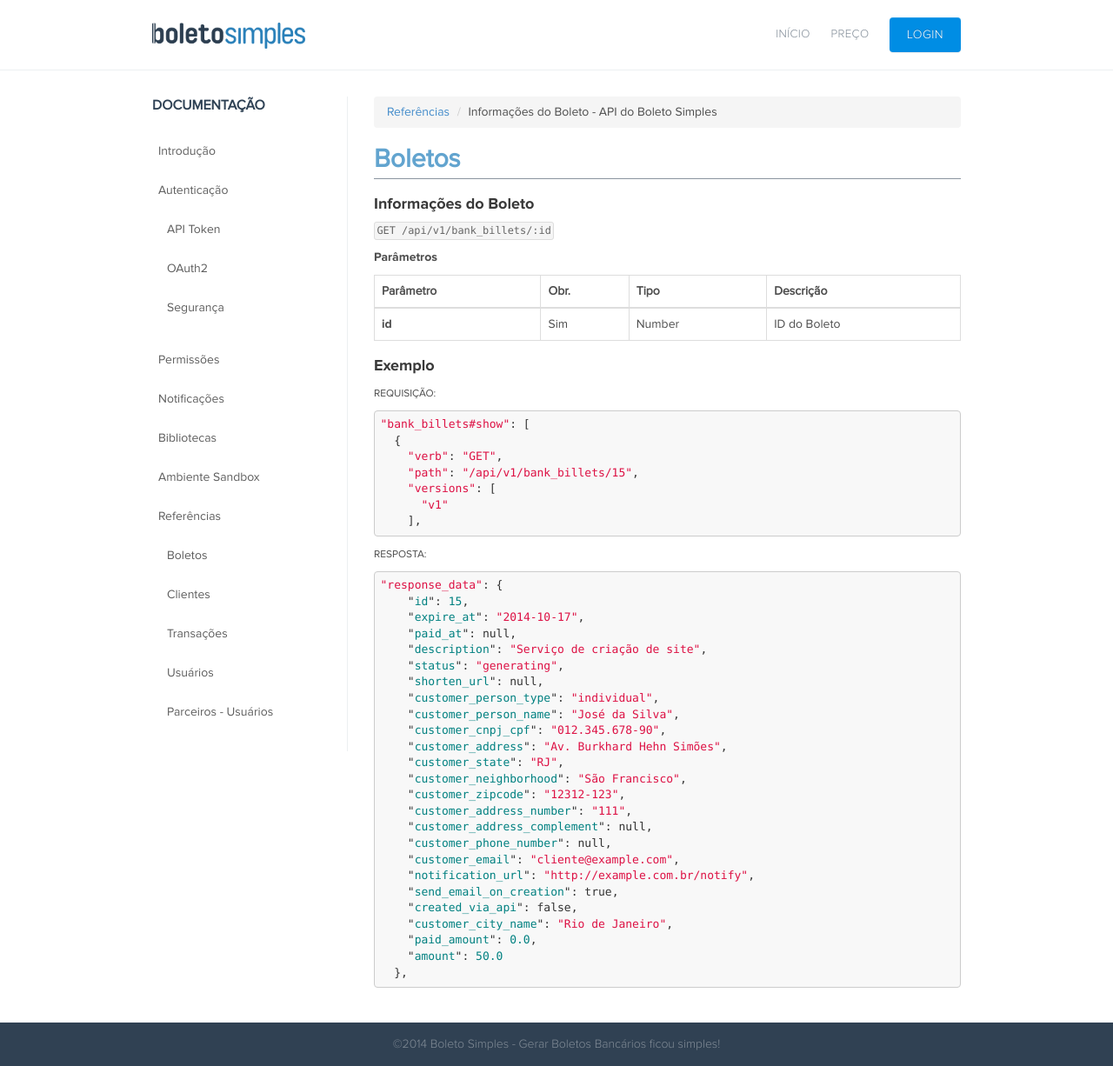
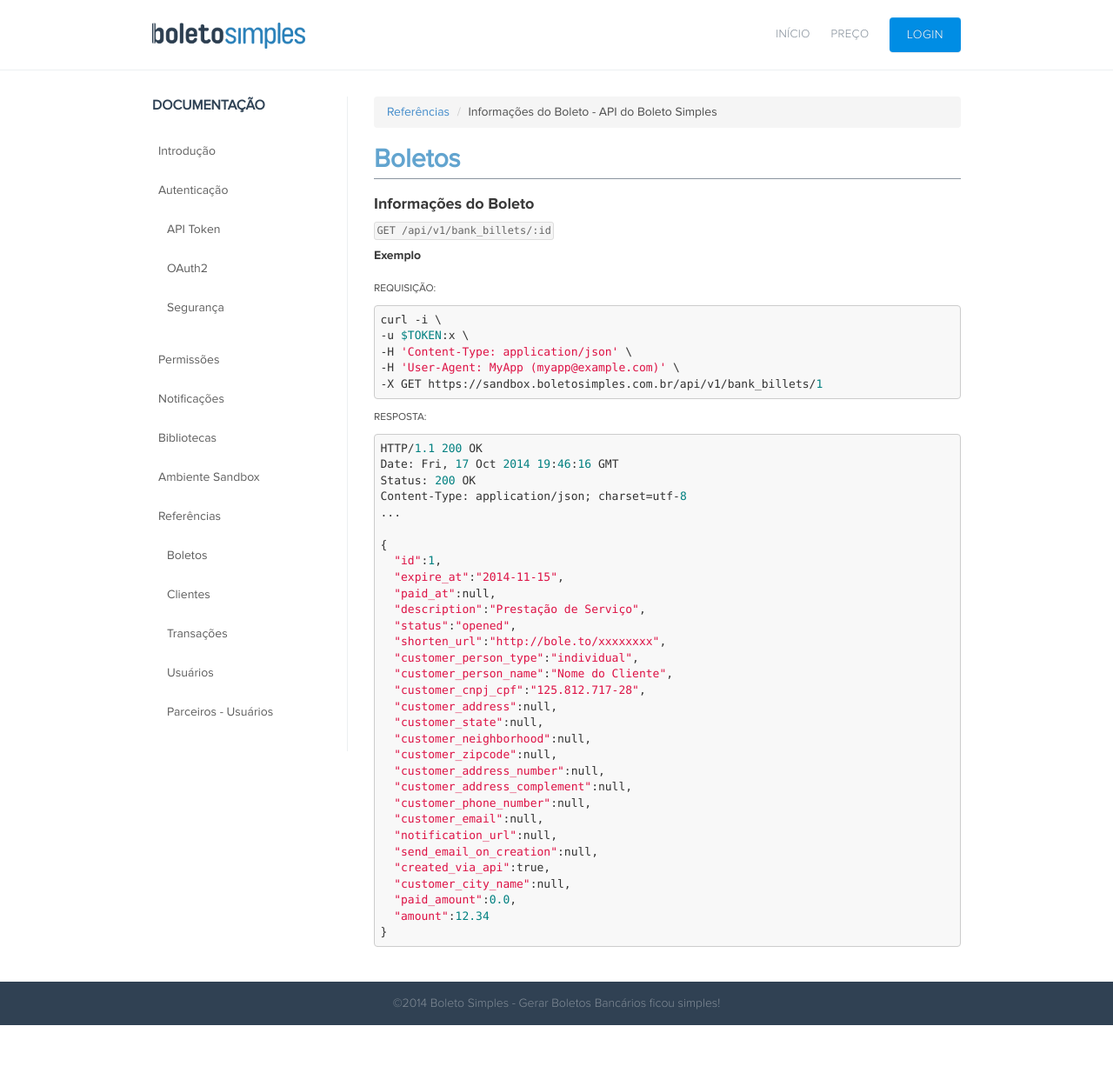
Before and after one commit to BoletoSimples/boletosimples-docs, a Jekyll site: the page built from reference/v1/bank_billets/show/index.md, in a window 1280 px wide. Shown: the whole page at 87% size. Built offline with Jekyll 4.4.1, drawn with Linux system fonts in a browser that asks for light colours; after the commit the page ends 1179 px from its top, so only the background shows below that.

Commit message:
fix reference os Bank Billets

```diff
--- a/reference/v1/bank_billets/show/index.md
+++ b/reference/v1/bank_billets/show/index.md
@@ -8,75 +8,53 @@ breadcrumb: true
 ## Boletos
 
 ### Informações do Boleto
-<code>GET /api/v1/bank_billets/:id</code>
 
-**Parâmetros**
+`GET /api/v1/bank_billets/:id`
 
-<table class='table table-bordered'>
-  <thead>
-    <tr>
-      <th>Parâmetro</th>
-      <th data-container="body" data-toggle="tooltip" title="Obrigatório">Obr.</th>
-      <th>Tipo</th>
-      <th>Descrição</th>
-    </tr>
-  </thead>
-  <tbody>
-    <tr>
-      <td>
-        <strong>id </strong>
-      </td>
-      <td>
-        Sim
-      </td>
-      <td>
-        Number
-      </td>
-      <td>
-        ID do Boleto
-      </td>
-    </tr>
-  </tbody>
-</table>
+#### Exemplo
 
-### Exemplo
+<small>Requisição:</small>
 
-<small>requisição:</small>
-
-<pre class="bash">"bank_billets#show": [
-  {
-    "verb": "GET",
-    "path": "/api/v1/bank_billets/15",
-    "versions": [
-      "v1"
-    ],
+<pre class="bash">
+curl -i \
+-u $TOKEN:x \
+-H 'Content-Type: application/json' \
+-H 'User-Agent: MyApp (myapp@example.com)' \
+-X GET https://sandbox.boletosimples.com.br/api/v1/bank_billets/1
 </pre>
 
-<small>resposta:</small>
+<small>Resposta:</small>
 
-<pre class="json">"response_data": {
-    "id": 15,
-    "expire_at": "2014-10-17",
-    "paid_at": null,
-    "description": "Serviço de criação de site",
-    "status": "generating",
-    "shorten_url": null,
-    "customer_person_type": "individual",
-    "customer_person_name": "José da Silva",
-    "customer_cnpj_cpf": "012.345.678-90",
-    "customer_address": "Av. Burkhard Hehn Simões",
-    "customer_state": "RJ",
-    "customer_neighborhood": "São Francisco",
-    "customer_zipcode": "12312-123",
-    "customer_address_number": "111",
-    "customer_address_complement": null,
-    "customer_phone_number": null,
-    "customer_email": "cliente@example.com",
-    "notification_url": "http://example.com.br/notify",
-    "send_email_on_creation": true,
-    "created_via_api": false,
-    "customer_city_name": "Rio de Janeiro",
-    "paid_amount": 0.0,
-    "amount": 50.0
-  },
+<pre class="bash">
+HTTP/1.1 200 OK
+Date: Fri, 17 Oct 2014 19:46:16 GMT
+Status: 200 OK
+Content-Type: application/json; charset=utf-8
+...
+
+{
+  "id":1,
+  "expire_at":"2014-11-15",
+  "paid_at":null,
+  "description":"Prestação de Serviço",
+  "status":"opened",
+  "shorten_url":"http://bole.to/xxxxxxxx",
+  "customer_person_type":"individual",
+  "customer_person_name":"Nome do Cliente",
+  "customer_cnpj_cpf":"125.812.717-28",
+  "customer_address":null,
+  "customer_state":null,
+  "customer_neighborhood":null,
+  "customer_zipcode":null,
+  "customer_address_number":null,
+  "customer_address_complement":null,
+  "customer_phone_number":null,
+  "customer_email":null,
+  "notification_url":null,
+  "send_email_on_creation":null,
+  "created_via_api":true,
+  "customer_city_name":null,
+  "paid_amount":0.0,
+  "amount":12.34
+}
 </pre>
```
Also changed, not shown: reference/v1/bank_billets/create/index.md (+93 -71 lines), reference/v1/bank_billets/list/index.md (+44 -39 lines).
